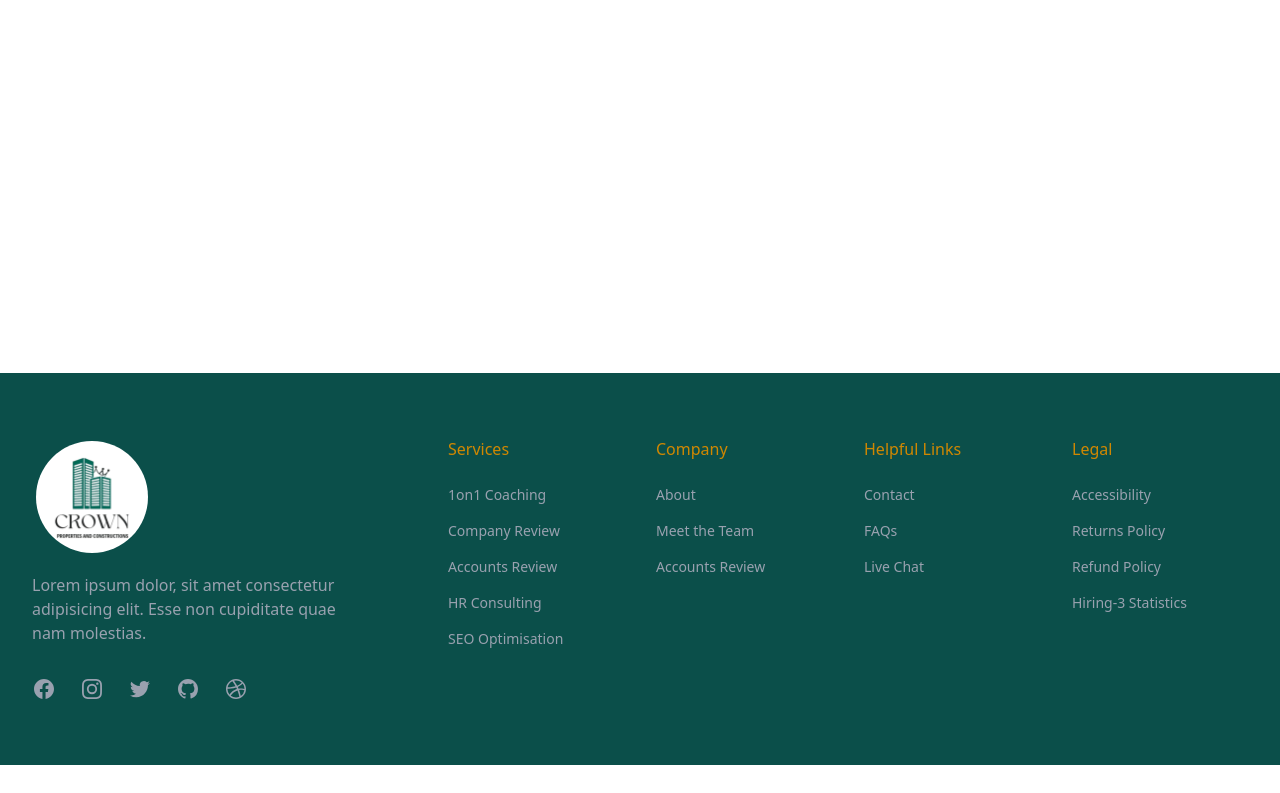
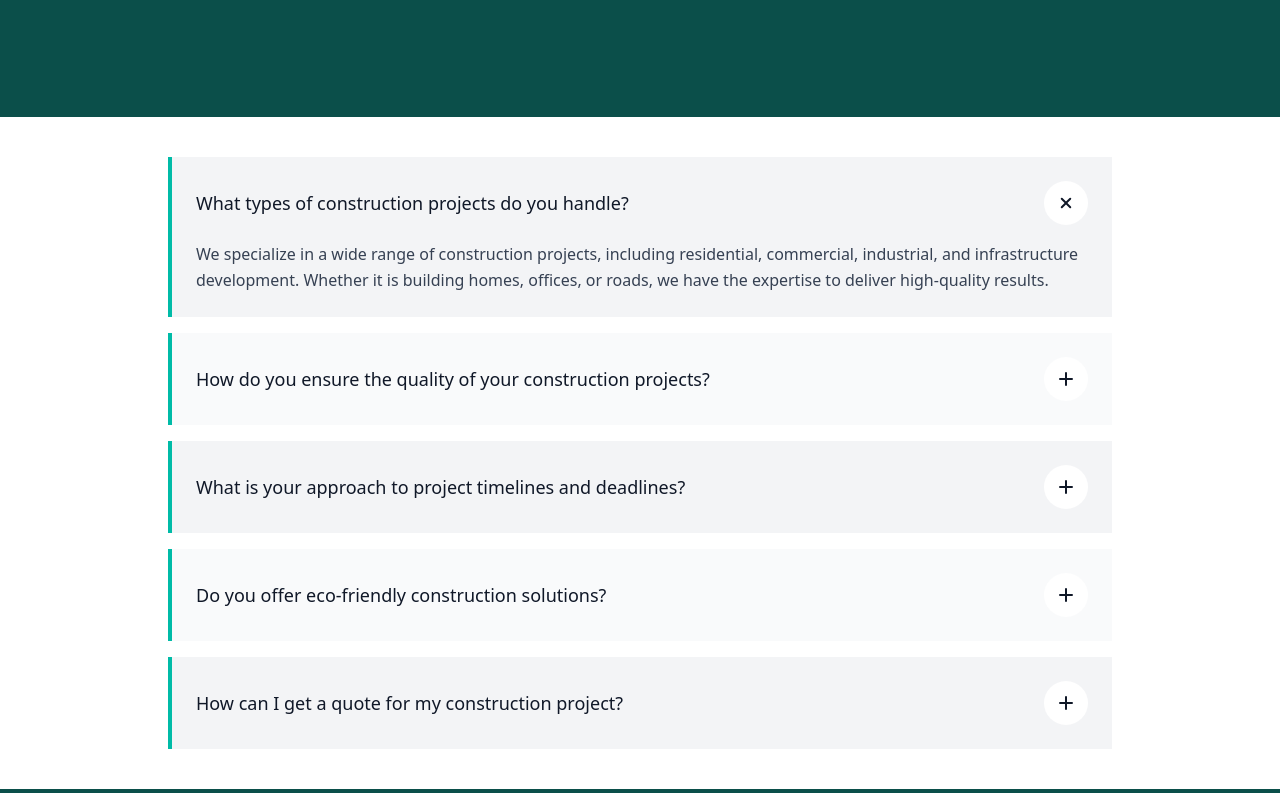
Before and after one commit to shamzconsult/crown-construction, a Next.js app: page /faq in a window 1280 px wide. Before the commit this address had no page. Shown: the part 427-1220 px from the top of the page. Before the commit the page ends 1192 px from the top, so only its background shows below. Built offline with nearby package versions, Linux system fonts and the light colour scheme.

Commit message:
Chore: FAQ setup

```diff
--- /dev/null
+++ b/src/app/about/_components/HeroVideo.tsx
@@ -0,0 +1,30 @@
+import React from 'react';
+
+function HeroVideo() {
+  return (
+    <div className="relative">
+      {/* Video Background */}
+      <video
+        className="w-full h-[500px] object-cover"
+        autoPlay
+        loop
+        muted
+      >
+        <source src="/video/construction-site.mp4" type="video/mp4" />
+        Your browser does not support the video tag.
+      </video>
+
+      {/* Black Overlay with opacity */}
+      <div className="absolute inset-0 bg-zinc-700 opacity-75"></div>
+
+      <div className="absolute inset-0 flex flex-col items-center justify-center text-white text-center">
+
+        <h1 className="text-4xl md:text-5xl lg:text-6xl md:max-w-xl font-bold mb-6 lg:max-w-4xl font-sans">
+          Building Your Future with Quality and Precision
+        </h1>
+      </div>
+    </div>
+  );
+}
+
+export default HeroVideo;
--- /dev/null
+++ b/src/app/about/page.tsx
@@ -0,0 +1,12 @@
+import React from 'react'
+import HeroVideo from './_components/HeroVideo'
+
+function page() {
+  return (
+    <div>
+        <HeroVideo/>
+    </div>
+  )
+}
+
+export default page
--- /dev/null
+++ b/src/app/faq/_components/FaqPage.tsx
@@ -0,0 +1,191 @@
+import React from 'react';
+
+function FaqPage() {
+  return (
+    <div>
+      {/* Hero Section */}
+      <section className="bg-teal-900 text-white">
+        <div className="mx-auto max-w-screen-xl px-4 py-32 lg:items-center">
+          <div className="mx-auto max-w-3xl text-center">
+            <h1
+              className="bg-gradient-to-r from-white via-blue-500 to-yellow-400 bg-clip-text text-3xl font-extrabold text-transparent sm:text-5xl"
+            >
+              Frequently Asked Questions.
+
+              <span className="sm:block"> Find Answers Here. </span>
+            </h1>
+
+            <p className="mx-auto mt-4 max-w-xl sm:text-xl/relaxed">
+              Explore our FAQ section to find answers to common questions about our services, processes, and more. If you can not find what you are looking for, feel free to reach out!
+            </p>
+
+            <div className="mt-8 flex flex-wrap justify-center gap-4">
+              <a
+                className="block w-full rounded-sm border border-blue-600 px-12 py-3 text-sm font-medium text-white hover:bg-blue-600 focus:ring-3 focus:outline-hidden sm:w-auto"
+                href="/contacts"
+              >
+                Contact Support
+              </a>
+            </div>
+          </div>
+        </div>
+      </section>
+
+      {/* FAQ Section */}
+      <div className="space-y-4 max-w-screen-lg mx-auto p-10">
+        {/* FAQ 1 */}
+        <details
+          className="group border-s-4 border-teal-500 bg-gray-100 p-6 [&_summary::-webkit-details-marker]:hidden"
+          open
+        >
+          <summary className="flex cursor-pointer items-center justify-between gap-1.5">
+            <h2 className="text-lg font-medium text-gray-900">
+              What types of construction projects do you handle?
+            </h2>
+
+            <span className="shrink-0 rounded-full bg-white p-1.5 text-gray-900 sm:p-3">
+              <svg
+                xmlns="http://www.w3.org/2000/svg"
+                className="size-5 shrink-0 transition duration-300 group-open:-rotate-45"
+                viewBox="0 0 20 20"
+                fill="currentColor"
+              >
+                <path
+                  fillRule="evenodd"
+                  d="M10 3a1 1 0 011 1v5h5a1 1 0 110 2h-5v5a1 1 0 11-2 0v-5H4a1 1 0 110-2h5V4a1 1 0 011-1z"
+                  clipRule="evenodd"
+                />
+              </svg>
+            </span>
+          </summary>
+
+          <p className="mt-4 leading-relaxed text-gray-700">
+            We specialize in a wide range of construction projects, including residential, commercial, industrial, and infrastructure development. Whether it is building homes, offices, or roads, we have the expertise to deliver high-quality results.
+          </p>
+        </details>
+
+        {/* FAQ 2 */}
+        <details
+          className="group border-s-4 border-teal-500 bg-gray-50 p-6 [&_summary::-webkit-details-marker]:hidden"
+        >
+          <summary className="flex cursor-pointer items-center justify-between gap-1.5">
+            <h2 className="text-lg font-medium text-gray-900">
+              How do you ensure the quality of your construction projects?
+            </h2>
+
+            <span className="shrink-0 rounded-full bg-white p-1.5 text-gray-900 sm:p-3">
+              <svg
+                xmlns="http://www.w3.org/2000/svg"
+                className="size-5 shrink-0 transition duration-300 group-open:-rotate-45"
+                viewBox="0 0 20 20"
+                fill="currentColor"
+              >
+                <path
+                  fillRule="evenodd"
+                  d="M10 3a1 1 0 011 1v5h5a1 1 0 110 2h-5v5a1 1 0 11-2 0v-5H4a1 1 0 110-2h5V4a1 1 0 011-1z"
+                  clipRule="evenodd"
+                />
+              </svg>
+            </span>
+          </summary>
+
+          <p className="mt-4 leading-relaxed text-gray-700">
+            We follow strict quality control processes, use high-quality materials, and work with experienced professionals. Our team conducts regular inspections and adheres to industry standards to ensure every project meets our clients' expectations.
+          </p>
+        </details>
+
+        {/* FAQ 3 */}
+        <details
+          className="group border-s-4 border-teal-500 bg-gray-100 p-6 [&_summary::-webkit-details-marker]:hidden"
+        >
+          <summary className="flex cursor-pointer items-center justify-between gap-1.5">
+            <h2 className="text-lg font-medium text-gray-900">
+              What is your approach to project timelines and deadlines?
+            </h2>
+
+            <span className="shrink-0 rounded-full bg-white p-1.5 text-gray-900 sm:p-3">
+              <svg
+                xmlns="http://www.w3.org/2000/svg"
+                className="size-5 shrink-0 transition duration-300 group-open:-rotate-45"
+                viewBox="0 0 20 20"
+                fill="currentColor"
+              >
+                <path
+                  fillRule="evenodd"
+                  d="M10 3a1 1 0 011 1v5h5a1 1 0 110 2h-5v5a1 1 0 11-2 0v-5H4a1 1 0 110-2h5V4a1 1 0 011-1z"
+                  clipRule="evenodd"
+                />
+              </svg>
+            </span>
+          </summary>
+
+          <p className="mt-4 leading-relaxed text-gray-700">
+            We prioritize timely delivery by creating detailed project schedules, using efficient construction methods, and maintaining clear communication with clients. Our goal is to complete projects on time without compromising quality.
+          </p>
+        </details>
+
+        {/* FAQ 4 */}
+        <details
+          className="group border-s-4 border-teal-500 bg-gray-50 p-6 [&_summary::-webkit-details-marker]:hidden"
+        >
+          <summary className="flex cursor-pointer items-center justify-between gap-1.5">
+            <h2 className="text-lg font-medium text-gray-900">
+              Do you offer eco-friendly construction solutions?
+            </h2>
+
+            <span className="shrink-0 rounded-full bg-white p-1.5 text-gray-900 sm:p-3">
+              <svg
+                xmlns="http://www.w3.org/2000/svg"
+                className="size-5 shrink-0 transition duration-300 group-open:-rotate-45"
+                viewBox="0 0 20 20"
+                fill="currentColor"
+              >
+                <path
+                  fillRule="evenodd"
+                  d="M10 3a1 1 0 011 1v5h5a1 1 0 110 2h-5v5a1 1 0 11-2 0v-5H4a1 1 0 110-2h5V4a1 1 0 011-1z"
+                  clipRule="evenodd"
+                />
+              </svg>
+            </span>
+          </summary>
+
+          <p className="mt-4 leading-relaxed text-gray-700">
+            Yes, we are committed to sustainability. We use eco-friendly materials, energy-efficient designs, and green construction practices to minimize environmental impact and create sustainable buildings.
+          </p>
+        </details>
+
+        {/* FAQ 5 */}
+        <details
+          className="group border-s-4 border-teal-500 bg-gray-100 p-6 [&_summary::-webkit-details-marker]:hidden"
+        >
+          <summary className="flex cursor-pointer items-center justify-between gap-1.5">
+            <h2 className="text-lg font-medium text-gray-900">
+              How can I get a quote for my construction project?
+            </h2>
+
+            <span className="shrink-0 rounded-full bg-white p-1.5 text-gray-900 sm:p-3">
+              <svg
+                xmlns="http://www.w3.org/2000/svg"
+                className="size-5 shrink-0 transition duration-300 group-open:-rotate-45"
+                viewBox="0 0 20 20"
+                fill="currentColor"
+              >
+                <path
+                  fillRule="evenodd"
+                  d="M10 3a1 1 0 011 1v5h5a1 1 0 110 2h-5v5a1 1 0 11-2 0v-5H4a1 1 0 110-2h5V4a1 1 0 011-1z"
+                  clipRule="evenodd"
+                />
+              </svg>
+            </span>
+          </summary>
+
+          <p className="mt-4 leading-relaxed text-gray-700">
+            You can request a quote by contacting us through our website or calling our office. Provide details about your project, and we will prepare a customized estimate based on your requirements.
+          </p>
+        </details>
+      </div>
+    </div>
+  );
+}
+
+export default FaqPage;
--- /dev/null
+++ b/src/app/faq/page.tsx
@@ -0,0 +1,12 @@
+import React from 'react'
+import FaqPage from './_components/FaqPage'
+
+function page() {
+  return (
+    <div>
+        <FaqPage/>
+    </div>
+  )
+}
+
+export default page
--- a/src/components/Header.tsx
+++ b/src/components/Header.tsx
@@ -45,19 +45,19 @@ const Header = () => {
               }`}
             >
               <Link
-                href="#about"
+                href="/about"
                 className="text-base font-medium transition-colors duration-300 hover:text-gray-200"
               >
                 About
               </Link>
               <Link
-                href="#intro"
+                href="/services"
                 className="text-base font-medium transition-colors duration-300 hover:text-gray-200"
               >
                 Services
               </Link>
               <Link
-                href="#faq"
+                href="/faq"
                 className="text-base font-medium transition-colors duration-300 hover:text-gray-200"
               >
                 FAQ
@@ -95,13 +95,13 @@ const Header = () => {
           {isMenuOpen && (
             <nav className="absolute top-full left-0 w-full bg-white shadow-lg py-4 flex flex-col items-center gap-4 text-black">
 
-              <Link className="text-base font-medium hover:text-gray-500" href="/offers">
+              <Link className="text-base font-medium hover:text-gray-500" href="/about">
                 About
               </Link>
-              <Link className="text-base font-medium hover:text-gray-500" href="/offers">
-                Introduction
+              <Link className="text-base font-medium hover:text-gray-500" href="/services">
+                Services
               </Link>
-              <Link className="text-base font-medium hover:text-gray-500" href="/services">
+              <Link className="text-base font-medium hover:text-gray-500" href="/faq">
                 FAQ
               </Link>
               <Link className="text-base font-medium hover:text-gray-500" href="/contact">
```
Also changed, not shown: public/image/faq.png (added), 1 other file (tests, documents, lock files or other folders).
